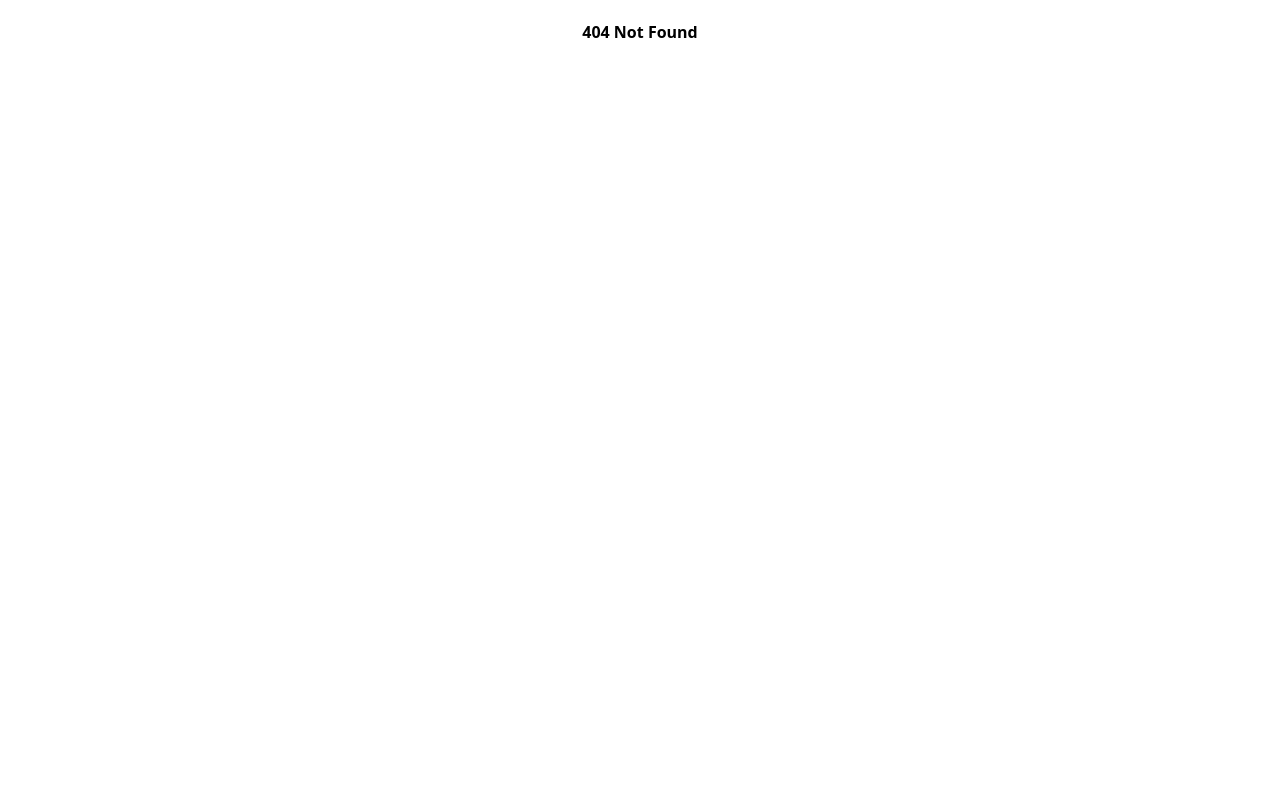
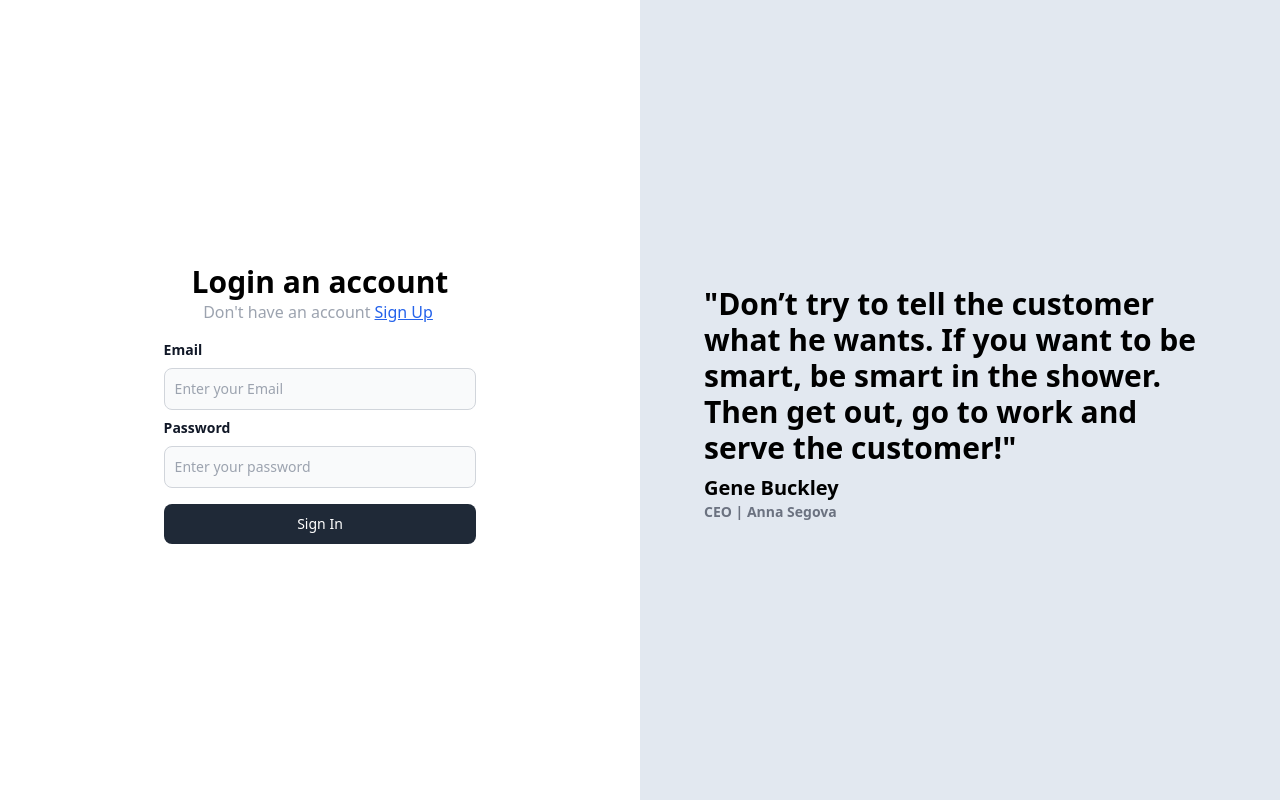
Before and after one commit to JayeshYadav07/MEDIUM_BLOG, a React (Vite) app in the folder frontend/: page / in a window 1280 px wide. Before the commit this address had no page. Built offline with nearby package versions, Linux system fonts and the light colour scheme.

Commit message:
Default routes set

```diff
--- a/frontend/src/App.tsx
+++ b/frontend/src/App.tsx
@@ -9,6 +9,7 @@ function App() {
     return (
         <BrowserRouter>
             <Routes>
+                <Route path="/" element={<Signin />} />
                 <Route path="/signin" element={<Signin />} />
                 <Route path="/signup" element={<Signup />} />
                 <Route path="/blog" element={<Blog />} />
```
